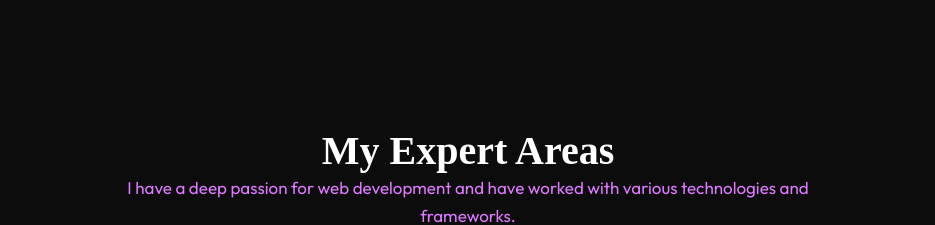
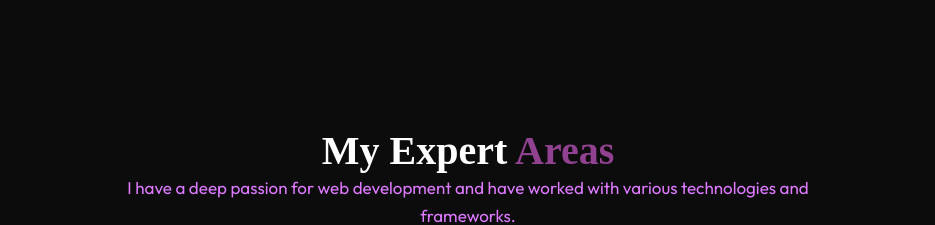
Before and after one commit to Yusra-Saleem/Personal-Portfolio, a Next.js app: page /about in a window 1280 px wide. Shown: the part 2000-2225 px from the top of the page, without its empty margins (172-1107 px from the left). Built offline with nearby package versions, Linux system fonts and the light colour scheme; a web font is replaced by a local one.

Commit message:
yusra's portfolio

```diff
--- a/src/styles/Skills.module.css
+++ b/src/styles/Skills.module.css
@@ -12,6 +12,10 @@
     margin-bottom:center;
 
 }
+.areastop h2 span{
+    color: rgba(144, 65, 143);
+}
+
 .areastop p{
     max-width: 700px;
     color:#de7aff;
```
